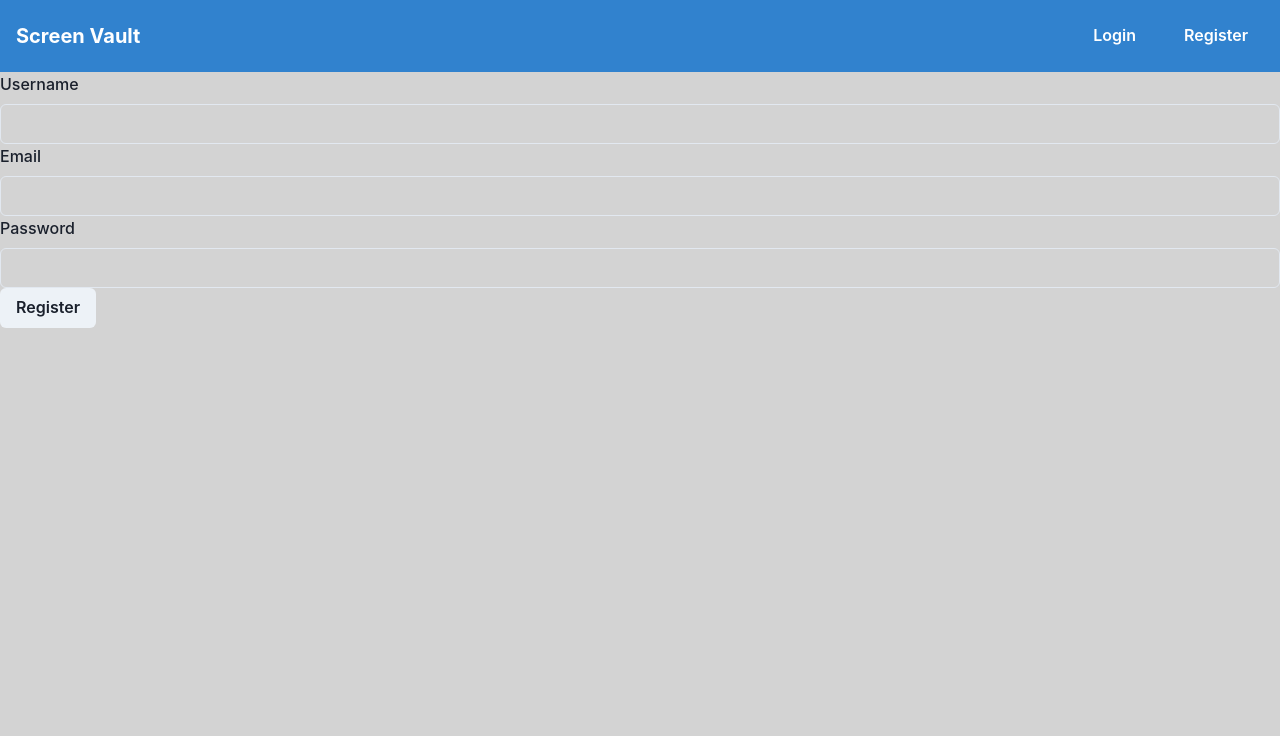
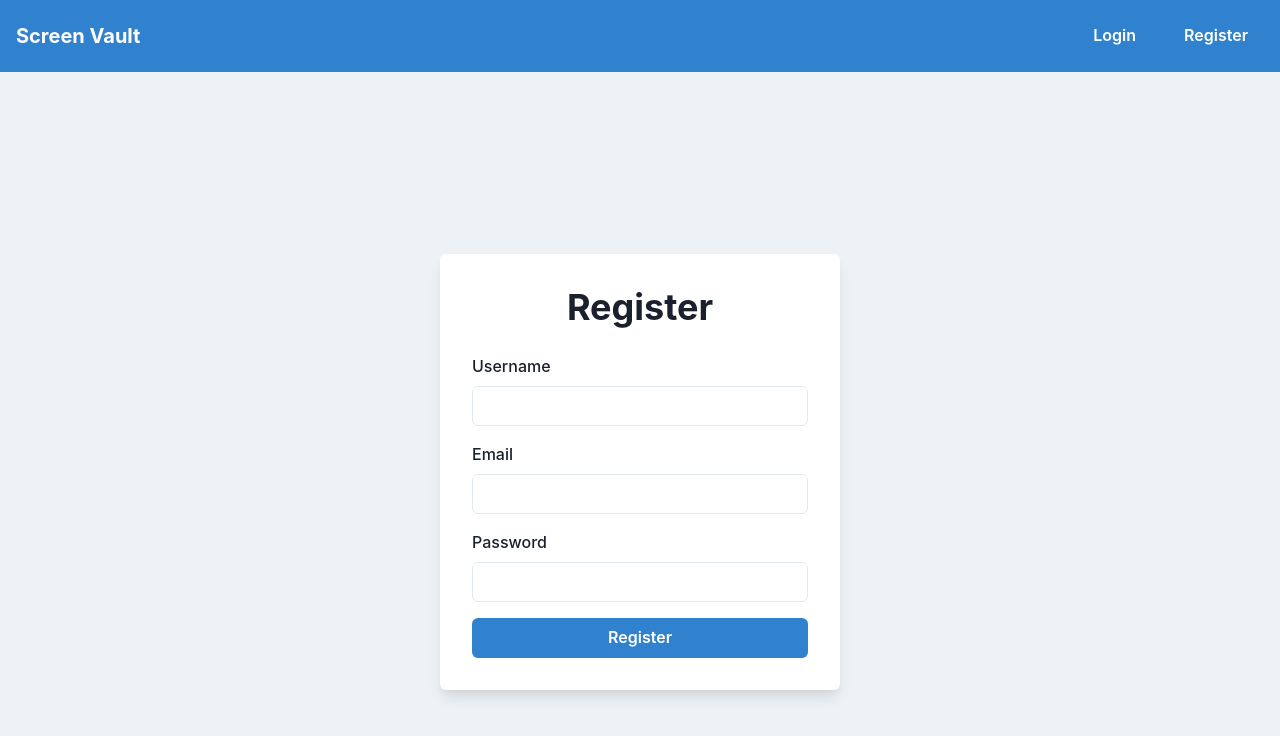
Before and after one commit to Aminosyrer/ScreenVault, a React (Vite) app: page /register in a window 1280 px wide. Shown: the top 736 px of the page. Built offline with nearby package versions, Linux system fonts and the light colour scheme.

Commit message:
Prettify login and register

```diff
--- a/src/components/NavBar.tsx
+++ b/src/components/NavBar.tsx
@@ -29,7 +29,6 @@ const NavBar: React.FC = () => {
                                     colorScheme="blue.500"
                                     variant="solid"
                                     color="white"
-                                    _hover={{ bg: "blue" }}
                                 >
                                     Login
                                 </Button>
@@ -39,7 +38,6 @@ const NavBar: React.FC = () => {
                                     colorScheme="blue.500"
                                     variant="ghost"
                                     color="white"
-                                    _hover={{ bg: "blue" }}
                                 >
                                     Register
                                 </Button>
@@ -52,7 +50,6 @@ const NavBar: React.FC = () => {
                                 colorScheme="blue.500"
                                 variant="solid"
                                 color="white"
-                                _hover={{ bg: "blue" }}
                             >
                                 Logout
                             </Button>
--- a/src/pages/Login.tsx
+++ b/src/pages/Login.tsx
@@ -1,5 +1,5 @@
 import React, { useState } from 'react';
-import { Box, Button, Input, FormControl, FormLabel, useToast } from '@chakra-ui/react';
+import { Box, Button, Input, FormControl, FormLabel, useToast, Heading, VStack } from '@chakra-ui/react';
 import axios from 'axios';
 import { useNavigate } from 'react-router-dom';
 import { useAuth } from '../context/AuthContext';
@@ -36,6 +36,11 @@ const Login: React.FC = () => {
     };
 
     return (
+        <VStack spacing={4} align="center" justify="center" minH="100vh" bg="gray.100">
+            <Box bg="white" p={8} borderRadius="md" boxShadow="lg" width={{ base: '90%', md: '400px' }}>
+                <Heading as="h2" size="xl" mb={6} textAlign="center">
+                    Login
+                </Heading>
                 <Box as="form" onSubmit={handleSubmit}>
                     <FormControl>
                         <FormLabel>Username</FormLabel>
@@ -45,10 +50,12 @@ const Login: React.FC = () => {
                         <FormLabel>Password</FormLabel>
                         <Input type="password" value={password} onChange={(e) => setPassword(e.target.value)} />
                     </FormControl>
-            <Button type="submit" mt={4}>
+                    <Button type="submit" mt={4} colorScheme="blue" width="full">
                         Login
                     </Button>
                 </Box>
+            </Box>
+        </VStack>
     );
 };
 
--- a/src/pages/Register.tsx
+++ b/src/pages/Register.tsx
@@ -1,6 +1,6 @@
 import React, { useState } from 'react';
 import { useNavigate } from 'react-router-dom';
-import { Box, Button, Input, FormControl, FormLabel } from '@chakra-ui/react';
+import { Box, Button, Input, FormControl, FormLabel, Heading, VStack, useToast } from '@chakra-ui/react';
 import axios from 'axios';
 
 const Register: React.FC = () => {
@@ -8,34 +8,56 @@ const Register: React.FC = () => {
     const [email, setEmail] = useState('');
     const [password, setPassword] = useState('');
     const navigate = useNavigate();
+    const toast = useToast();
 
     const handleSubmit = async (event: React.FormEvent) => {
         event.preventDefault();
         try {
             await axios.post(`${import.meta.env.VITE_API_URL}/auth/register`, { username, email, password });
-            alert('User registered successfully!');
+            toast({
+                title: 'Registration successful.',
+                status: 'success',
+                duration: 9000,
+                isClosable: true,
+            });
             navigate('/login');
         } catch (error) {
+            toast({
+                title: 'Registration failed.',
+                description: 'There was an issue with your registration.',
+                status: 'error',
+                duration: 9000,
+                isClosable: true,
+            });
             console.error('Registration failed', error);
         }
     };
 
     return (
+        <VStack spacing={4} align="center" justify="center" minH="100vh" bg="gray.100">
+            <Box bg="white" p={8} borderRadius="md" boxShadow="lg" width={{ base: '90%', md: '400px' }}>
+                <Heading as="h2" size="xl" mb={6} textAlign="center">
+                    Register
+                </Heading>
                 <Box as="form" onSubmit={handleSubmit}>
                     <FormControl>
                         <FormLabel>Username</FormLabel>
                         <Input type="text" value={username} onChange={(e) => setUsername(e.target.value)} />
                     </FormControl>
-            <FormControl>
+                    <FormControl mt={4}>
                         <FormLabel>Email</FormLabel>
                         <Input type="email" value={email} onChange={(e) => setEmail(e.target.value)} />
                     </FormControl>
-            <FormControl>
+                    <FormControl mt={4}>
                         <FormLabel>Password</FormLabel>
                         <Input type="password" value={password} onChange={(e) => setPassword(e.target.value)} />
                     </FormControl>
-            <Button type="submit">Register</Button>
+                    <Button type="submit" mt={4} colorScheme="blue" width="full">
+                        Register
+                    </Button>
                 </Box>
+            </Box>
+        </VStack>
     );
 };
 
```
Lines whose indentation alone changed are shown as unchanged.
